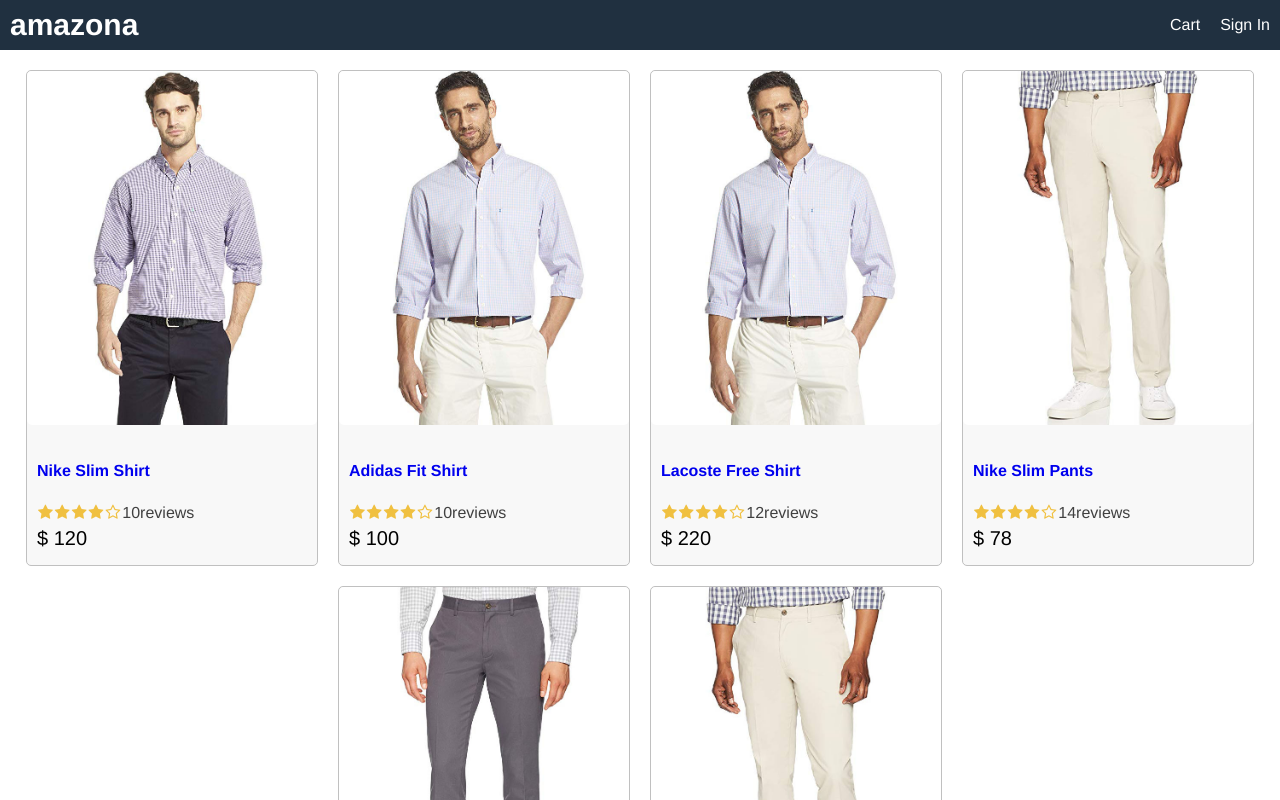
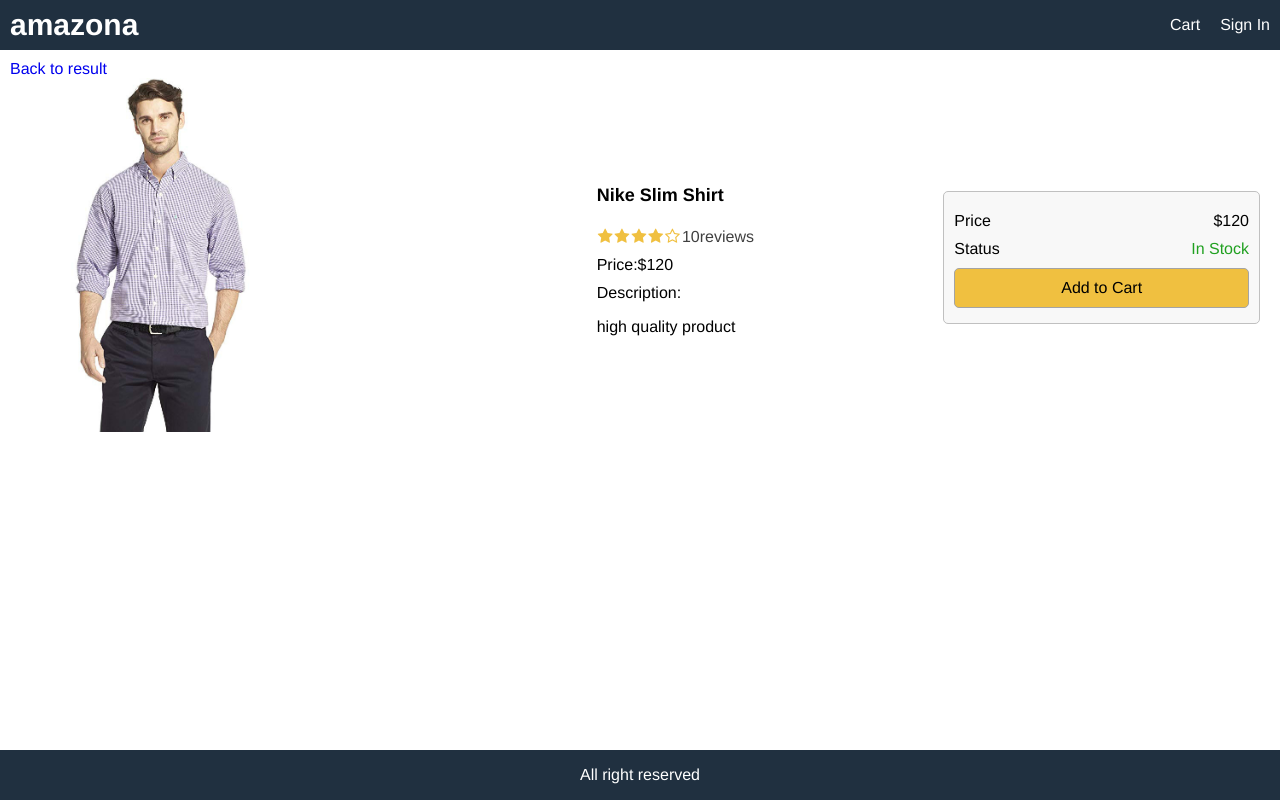
Before and after one commit to Amis883/amazoona, a React (Create React App) app in the folder amazon/: page /product/1 in a window 1280 px wide. Shown: the top 800 px of the page. Built offline with nearby package versions, Linux system fonts and the light colour scheme.

Commit message:
Build Product Screen

```diff
--- a/amazon/src/App.js
+++ b/amazon/src/App.js
@@ -1,7 +1,7 @@
 import React from "react";
 import { BrowserRouter, Routes, Route } from "react-router-dom";
+import HomeScreen from "./screen/HomeScreen";
 import ProductScreen from "./screen/ProductScreen";
-import HomeScreen from "./screen/HomeScreen";
 
 function App() {
   return (
--- a/amazon/src/data.js
+++ b/amazon/src/data.js
@@ -6,6 +6,7 @@
       category: "Shirt",
       image: "/images/p1.jpg",
       price: 120,
+      countInStock: 20,
       brand: "Nike",
       rating: 4.5,
       numReviews: 10,
@@ -17,6 +18,7 @@
       category: "Shirt",
       image: "/images/p3.jpg",
       price: 100,
+      countInStock: 30,
       brand: "Nike",
       rating: 4.5,
       numReviews: 10,
@@ -28,6 +30,8 @@
       category: "Shirt",
       image: "/images/p3.jpg",
       price: 220,
+      countInStock: 40,
+
       brand: "Nike",
       rating: 4.5,
       numReviews: 12,
@@ -39,6 +43,8 @@
       category: "Pants",
       image: "/images/p5.jpg",
       price: 78,
+      countInStock: 10,
+
       brand: "Nike",
       rating: 4.5,
       numReviews: 14,
@@ -50,6 +56,7 @@
       category: "Shirt",
       image: "/images/p6.jpg",
       price: 330,
+      countInStock: 25,
       brand: "Adidas",
       rating: 4.5,
       numReviews: 19,
@@ -61,6 +68,7 @@
       category: "Shirt",
       image: "/images/p5.jpg",
       price: 200,
+      countInStock: 35,
       brand: "Adidas",
       rating: 4.5,
       numReviews: 23,
--- a/amazon/src/index.css
+++ b/amazon/src/index.css
@@ -61,6 +61,34 @@
 a:hover{
 color:#ff8000
 }
+ul{
+  padding: 0;
+  margin: 0;
+  list-style-type: none;
+}
+li{
+  margin-top: 1rem ;
+}
+button{
+  padding: 1rem;
+  border-radius: 0.5rem;
+  border:0.1rem #a4a4a4 solid;
+  font-size: 1.6rem;
+  font-family:  Helvetica, sans-serif,Arial;
+  -webkit-font-smoothing: antialiased;
+  -moz-osx-font-smoothing: grayscale;
+  background-color: #f8f8f8;
+  cursor: pointer;
+}
+button:hover{
+  border: 0.1rem #404040 solid;
+}
+button.primary{
+  background-color: #f0c040;
+}
+button.block{
+  width:100%
+}
 /* Header */
 header a{
 color: #fff;
@@ -77,8 +105,17 @@
 justify-content: space-between;
 align-items: center;
 }
+.row .top{
+  align-items: flex-start;
+}
 .row.center{
 justify-content: center;
+}
+.col-1{
+  flex: 1 1 25rem;
+}
+.col-2{
+  flex: 1 1 50rem;
 }
 /* Images */
 img{
@@ -87,6 +124,9 @@
 img.medium{
 max-width: 29rem;
 width: 100%;
+}
+img.large{
+  width: 100%;
 }
 /* Card */
 .card{
@@ -113,3 +153,10 @@
 .rating span:last-child{
   color: #404040;
 }
+/* Alert */
+.success{
+  color: #20a020;
+}
+.error{
+  color: #a02020;
+}
--- a/amazon/src/screen/HomeScreen.js
+++ b/amazon/src/screen/HomeScreen.js
@@ -1,5 +1,15 @@
 import React from "react";
+import Product from "../components/Product";
+import data from "../data";
 
 export default function HomeScreen() {
-  return <div>HomeScreen</div>;
+  return (
+    <div>
+      <div className="row center">
+        {data.products.map((product) => (
+          <Product key={product._id} product={product} />
+        ))}
+      </div>
+    </div>
+  );
 }
--- a/amazon/src/screen/ProductScreen.js
+++ b/amazon/src/screen/ProductScreen.js
@@ -1,14 +1,63 @@
 import React from "react";
-import Product from "../components/Product";
+import { useParams } from "react-router";
+import { Link } from "react-router-dom";
+import Rating from "../components/Rating";
 import data from "../data";
 
-export default function ProductScreen() {
+export default function ProductScreen({ match }) {
+  let params = useParams();
+  const product = data.products.find((x) => x._id === params.id);
+  if (!product) {
+    return <div>Product Not Found</div>;
+  }
+  console.log(product);
+
   return (
     <div>
-      <div className="row center">
-        {data.products.map((product) => (
-          <Product key={product._id} product={product} />
-        ))}
+      <Link to="/">Back to result</Link>
+      <div className="row top">
+        <div className="col-2">
+          <img className="medium" src={product.image} alt={product.name} />
+        </div>
+        <div className="col-1">
+          <ul>
+            <li>
+              <h1>{product.name}</h1>
+            </li>
+            <li>
+              <Rating rating={product.rating} numReviews={product.numReviews} />
+            </li>
+            <li>Price:${product.price}</li>
+            <li>
+              Description:<p>{product.description}</p>
+            </li>
+          </ul>
+        </div>
+        <div className="col-1">
+          <div className="card card-body">
+            <ul>
+              <li>
+                <div className="row">
+                  <div>Price</div>
+                  <div>${product.price}</div>
+                </div>
+              </li>
+              <li className="row">
+                <div>Status</div>
+                <div>
+                  {product.countInStock > 0 ? (
+                    <span className="success">In Stock</span>
+                  ) : (
+                    <span className="error">Unavailable</span>
+                  )}
+                </div>
+              </li>
+              <li>
+                <button className="primary block">Add to Cart</button>
+              </li>
+            </ul>
+          </div>
+        </div>
       </div>
     </div>
   );
```
